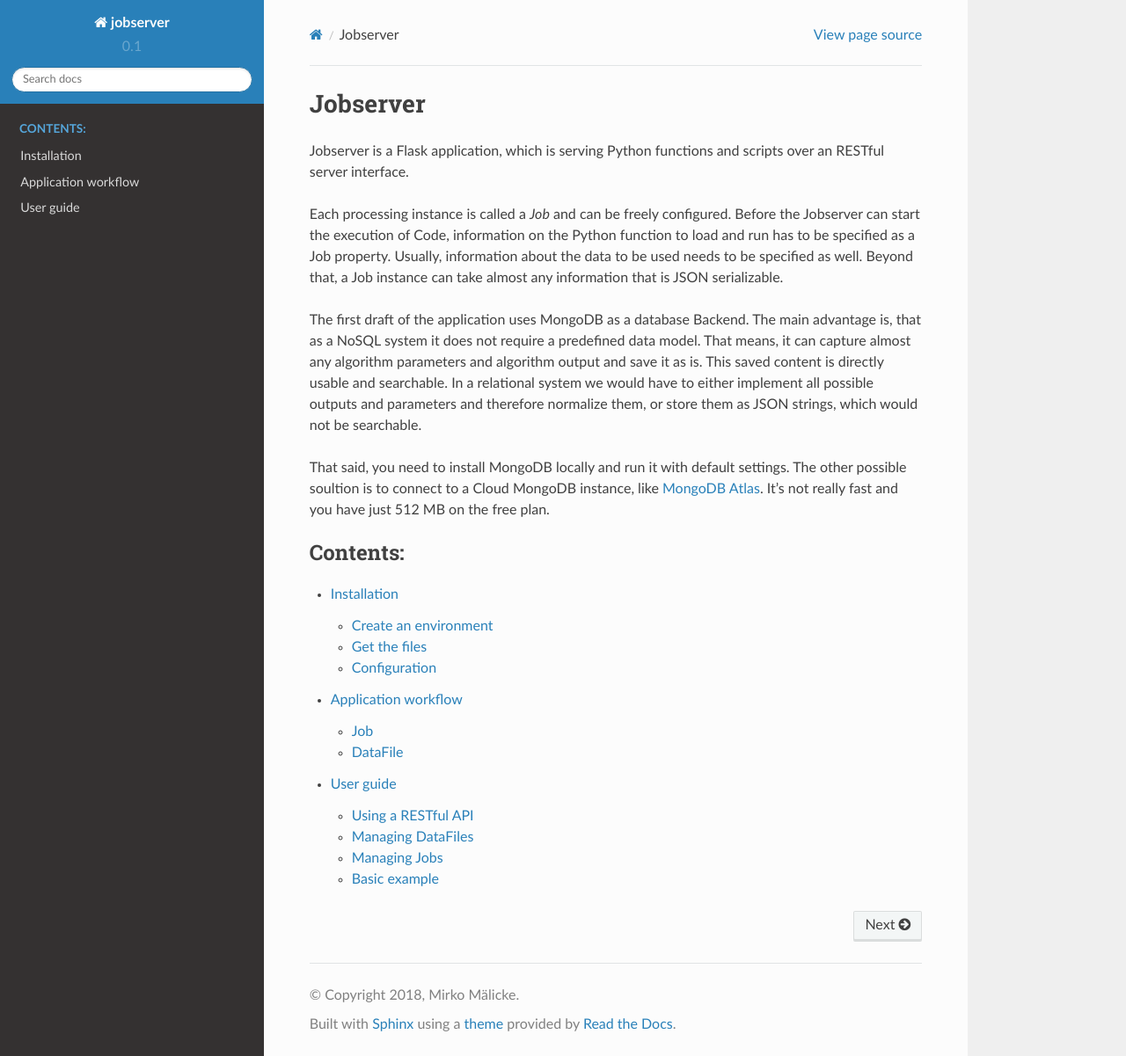
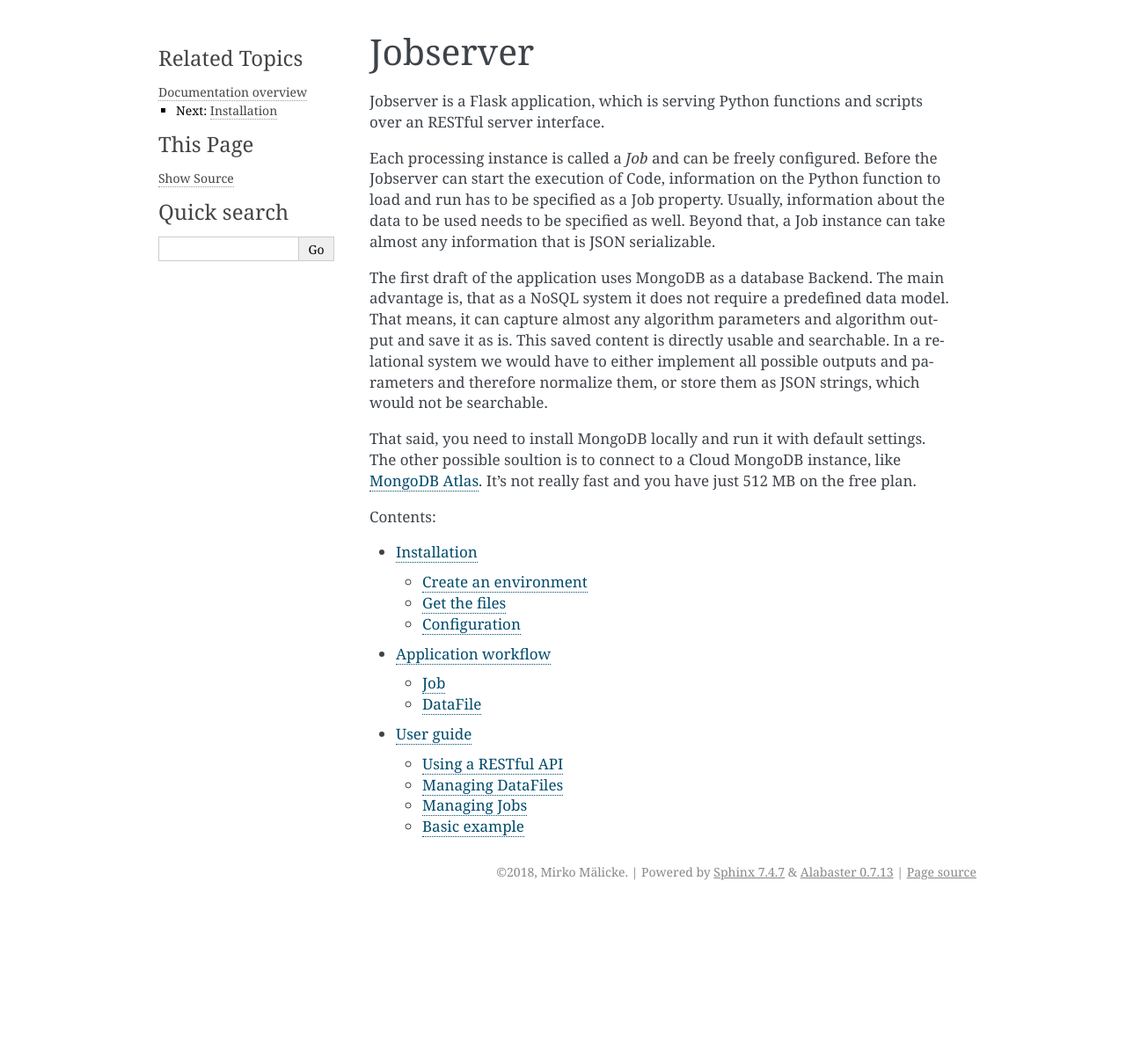
Before and after one commit to mmaelicke/jobserver, a Sphinx documentation site: the page built from docs/source/index.rst, in a window 1280 px wide and 1201 px high. Shown: the whole window at 88% size. Built offline with Sphinx 7.4.7, drawn with Linux system fonts in a browser that asks for light colours.

```diff
--- a/docs/source/conf.py
+++ b/docs/source/conf.py
@@ -86,7 +86,17 @@ pygments_style = 'sphinx'
 # The theme to use for HTML and HTML Help pages.  See the documentation for
 # a list of builtin themes.
 #
-html_theme = 'sphinx_rtd_theme'
+#html_theme = 'sphinx_rtd_theme'
+html_theme = 'alabaster'
+
+html_theme_options = {
+    'github_user': 'mmaelicke',
+    'github_repo': 'jobserver',
+    'github_button': 'true',
+    'show_related': True,
+    'sidebar_collapse': True,
+    'body_text_align': 'justify',
+}
 
 # Theme options are theme-specific and customize the look and feel of a theme
 # further.  For a list of options available for each theme, see the
```
Also changed, not shown: .travis.yml (added).
